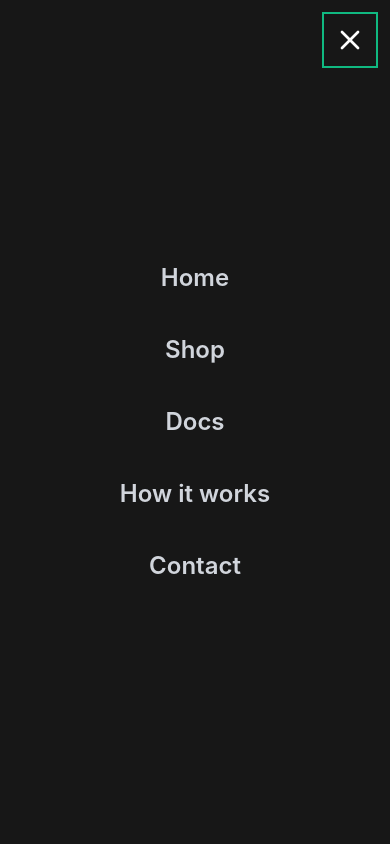
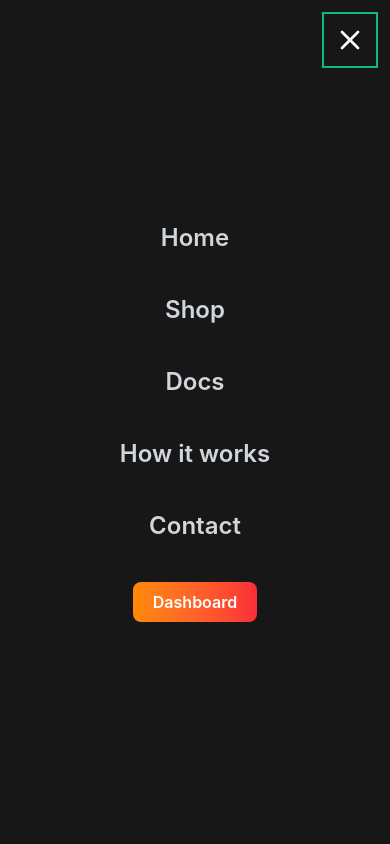
Before and after one commit to Mediteran2910/landing-VPN, a Next.js app: page / in a window 390 px wide. Both pictures are taken after a click on the button "Open menu". Shown: the top 844 px of the page. Built offline with nearby package versions, Linux system fonts and the light colour scheme.

Commit message:
adding dashboard button at the mobile nav

```diff
--- a/src/app/page.tsx
+++ b/src/app/page.tsx
@@ -65,7 +65,7 @@ export default function Home() {
                 <h2 className="text-2xl md:text-3xl lg:text-4xl font-semibold mb-8 text-gray-300">
                   Protect Your{" "}
                   <strong className="text-white">Entire Network</strong> with
-                  One Router
+                  BuraVPN Router
                 </h2>
 
                 <p className="text-xl md:text-2xl text-gray-400 mb-8 leading-relaxed">
--- a/src/components/MobileNav.tsx
+++ b/src/components/MobileNav.tsx
@@ -1,5 +1,6 @@
 "use client";
 import { useState, useEffect } from "react";
+import Link from "next/link";
 import { Menu, X } from "lucide-react";
 
 export default function MobileNav() {
@@ -41,6 +42,12 @@ export default function MobileNav() {
               {link.label}
             </a>
           ))}
+          <Link
+            href="/dashboard"
+            className="bg-gradient-to-r from-orange-400 to-red-500 text-white px-5 py-2 rounded-lg font-semibold transition-all duration-300 hover:from-orange-500 hover:to-red-600"
+          >
+            Dashboard
+          </Link>
         </div>
       )}
     </div>
```
